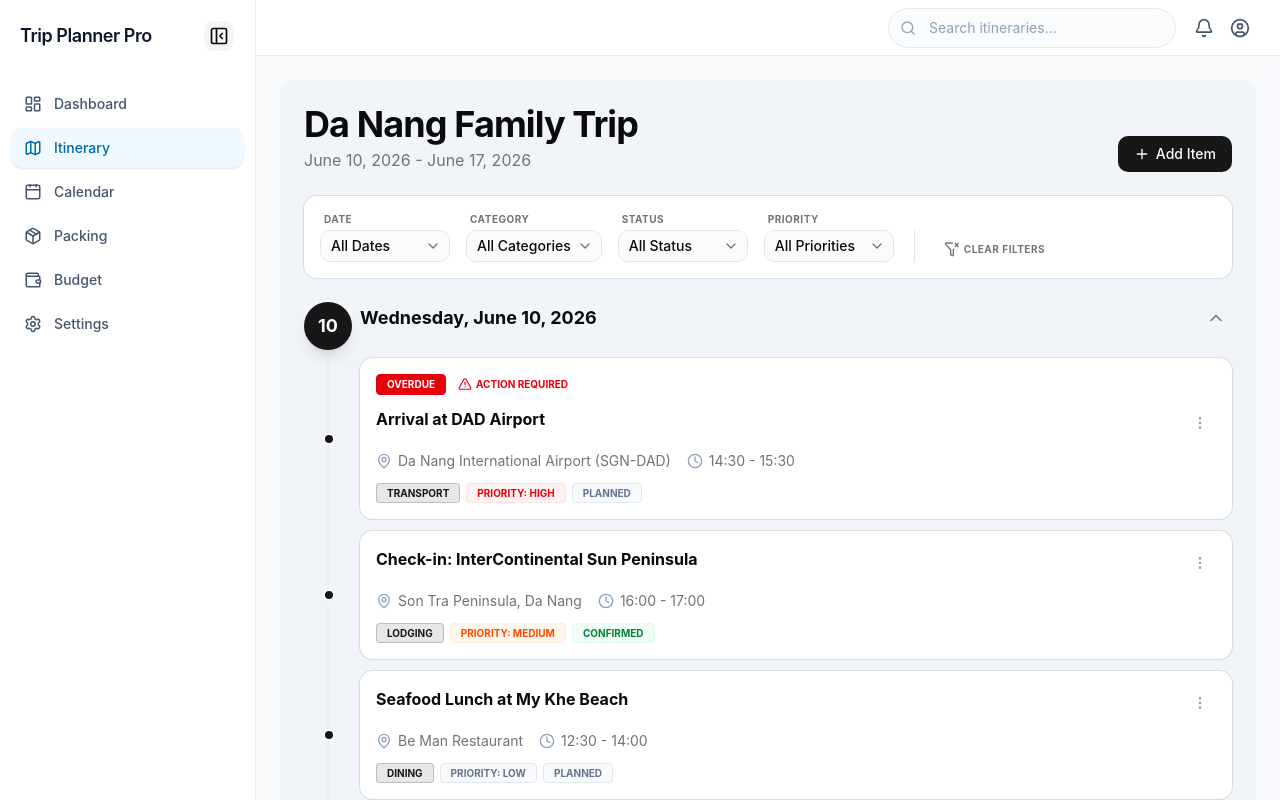
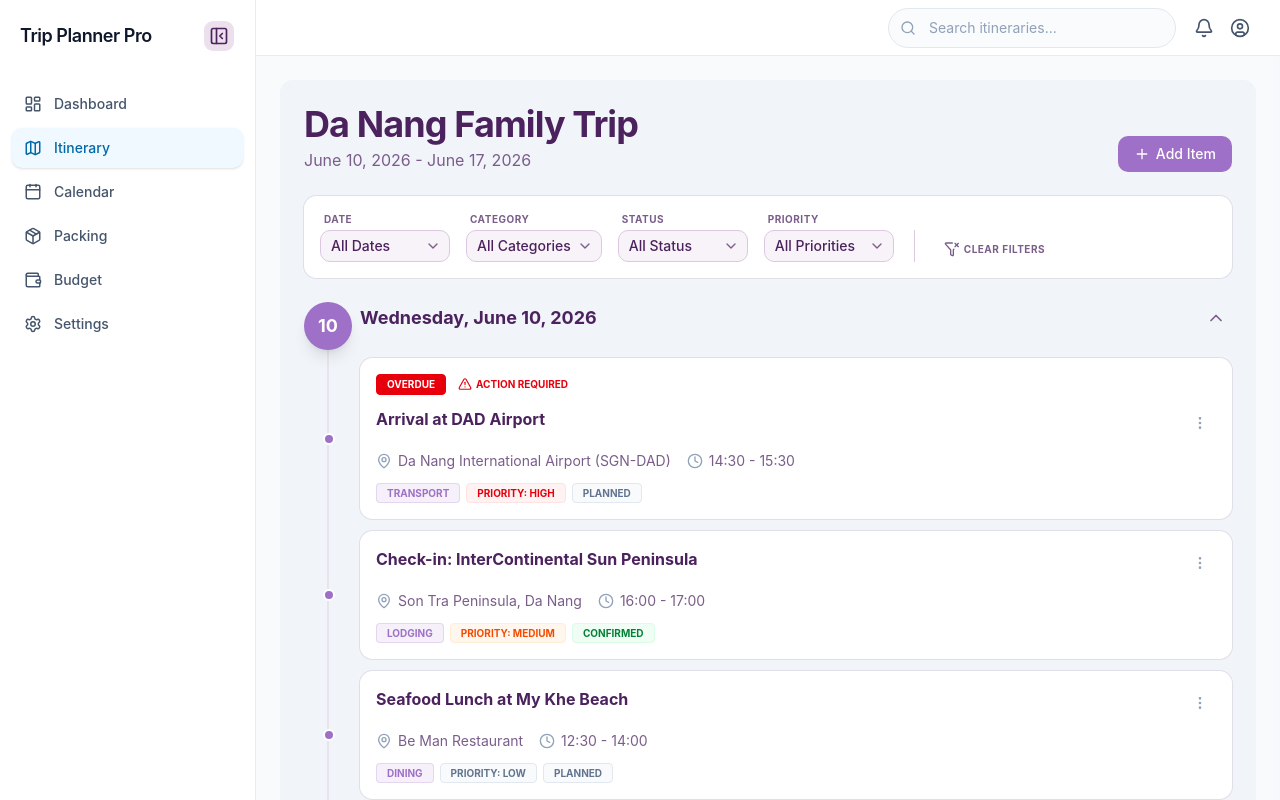
Before and after one commit to ThaoNguyen151/trip-planner-pro, a React (Vite) app: page /itinerary in a window 1280 px wide. Built offline with nearby package versions, Linux system fonts and the light colour scheme.

Commit message:
chore: config color theme

```diff
--- a/src/index.css
+++ b/src/index.css
@@ -32,70 +32,71 @@
 
 :root {
   --radius: 0.625rem;
-  --background: oklch(1 0 0);
-  --foreground: oklch(0.145 0 0);
-  --card: oklch(1 0 0);
-  --card-foreground: oklch(0.145 0 0);
-  --popover: oklch(1 0 0);
-  --popover-foreground: oklch(0.145 0 0);
-  --primary: oklch(0.205 0 0);
-  --primary-foreground: oklch(0.985 0 0);
-  --secondary: oklch(0.97 0 0);
-  --secondary-foreground: oklch(0.205 0 0);
-  --muted: oklch(0.97 0 0);
-  --muted-foreground: oklch(0.556 0 0);
-  --accent: oklch(0.97 0 0);
-  --accent-foreground: oklch(0.205 0 0);
-  --destructive: oklch(0.577 0.245 27.325);
-  --destructive-foreground: oklch(0.97 0.01 17);
-  --border: oklch(0.922 0 0);
-  --input: oklch(0.922 0 0);
-  --ring: oklch(0.708 0 0);
+  --background: #f7eef7;
+  --foreground: #4b225d;
+  --card: #ffffff;
+  --card-foreground: #4b225d;
+  --popover: #ffffff;
+  --popover-foreground: #4b225d;
+  --primary: #9e70c7;
+  --primary-foreground: #ffffff;
+  --secondary: #1770b0;
+  --secondary-foreground: #ffffff;
+  --muted: #ede0ed;
+  --muted-foreground: #7a5d8a;
+  --accent: #ae7c0a;
+  --accent-foreground: #ffffff;
+  --destructive: #d32f2f;
+  --destructive-foreground: #ffffff;
+  --border: #dcc8e0;
+  --input: #dcc8e0;
+  --ring: #d59a1a;
 }
 
 .dark {
-  --background: oklch(0.145 0 0);
-  --foreground: oklch(0.985 0 0);
-  --card: oklch(0.205 0 0);
-  --card-foreground: oklch(0.985 0 0);
-  --popover: oklch(0.205 0 0);
-  --popover-foreground: oklch(0.985 0 0);
-  --primary: oklch(0.922 0 0);
-  --primary-foreground: oklch(0.205 0 0);
-  --secondary: oklch(0.269 0 0);
-  --secondary-foreground: oklch(0.985 0 0);
-  --muted: oklch(0.269 0 0);
-  --muted-foreground: oklch(0.708 0 0);
-  --accent: oklch(0.371 0 0);
-  --accent-foreground: oklch(0.985 0 0);
-  --destructive: oklch(0.704 0.191 22.216);
-  --destructive-foreground: oklch(0.58 0.22 27);
-  --border: oklch(1 0 0 / 10%);
-  --input: oklch(1 0 0 / 15%);
-  --ring: oklch(0.556 0 0);
+  --radius: 0.625rem;
+  --background: #f7eef7;
+  --foreground: #4b225d;
+  --card: #ffffff;
+  --card-foreground: #4b225d;
+  --popover: #ffffff;
+  --popover-foreground: #4b225d;
+  --primary: #9e70c7;
+  --primary-foreground: #ffffff;
+  --secondary: #1770b0;
+  --secondary-foreground: #ffffff;
+  --muted: #ede0ed;
+  --muted-foreground: #7a5d8a;
+  --accent: #ae7c0a;
+  --accent-foreground: #ffffff;
+  --destructive: #d32f2f;
+  --destructive-foreground: #ffffff;
+  --border: #dcc8e0;
+  --input: #dcc8e0;
+  --ring: #d59a1a;
 }
-
 @media (prefers-color-scheme: dark) {
   :root:not(.light) {
-    --background: oklch(0.145 0 0);
-    --foreground: oklch(0.985 0 0);
-    --card: oklch(0.205 0 0);
-    --card-foreground: oklch(0.985 0 0);
-    --popover: oklch(0.205 0 0);
-    --popover-foreground: oklch(0.985 0 0);
-    --primary: oklch(0.922 0 0);
-    --primary-foreground: oklch(0.205 0 0);
-    --secondary: oklch(0.269 0 0);
-    --secondary-foreground: oklch(0.985 0 0);
-    --muted: oklch(0.269 0 0);
-    --muted-foreground: oklch(0.708 0 0);
-    --accent: oklch(0.371 0 0);
-    --accent-foreground: oklch(0.985 0 0);
-    --destructive: oklch(0.704 0.191 22.216);
-    --destructive-foreground: oklch(0.58 0.22 27);
-    --border: oklch(1 0 0 / 10%);
-    --input: oklch(1 0 0 / 15%);
-    --ring: oklch(0.556 0 0);
+    --radius: 0.625rem;
+    --background: #f7eef7;
+    --foreground: #4b225d;
+    --card: #ffffff;
+    --card-foreground: #4b225d;
+    --popover: #ffffff;
+    --popover-foreground: #4b225d;
+    --primary: #9e70c7;
+    --primary-foreground: #ffffff;
+    --secondary: #1770b0;
+    --secondary-foreground: #ffffff;
+    --muted: #ede0ed;
+    --muted-foreground: #7a5d8a;
+    --accent: #ae7c0a;
+    --accent-foreground: #ffffff;
+    --destructive: #d32f2f;
+    --destructive-foreground: #ffffff;
+    --border: #dcc8e0;
+    --input: #dcc8e0;
+    --ring: #d59a1a;
   }
 }
 
```
